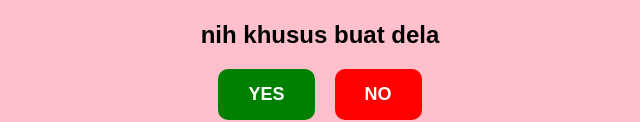
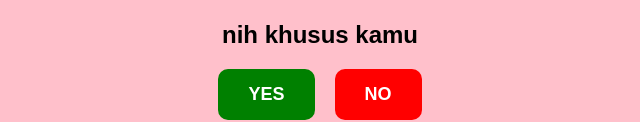
Before and after one commit to gitapra0111/Hai, a plain HTML site: page index.html in a window 1280 px wide. Shown: the part 273-395 px from the top of the page, without its empty margins (320-960 px from the left). Drawn offline with nearby package versions, Linux system fonts and the light colour scheme.

Commit message:
Update index.html

```diff
--- a/index.html
+++ b/index.html
@@ -11,7 +11,7 @@
 <body>
     <div class="container" id="valentine">
         <img src="https://media1.tenor.com/m/KusI_nTC1d8AAAAC/hi-waving.gif" class="gif" id="gif">
-        <div class="question">nih khusus buat dela</div>
+        <div class="question">nih khusus kamu</div>
         <div class="message" id="message"></div>
         <div class="buttons">
             <button class="button" id="yes">YES</button>
```
